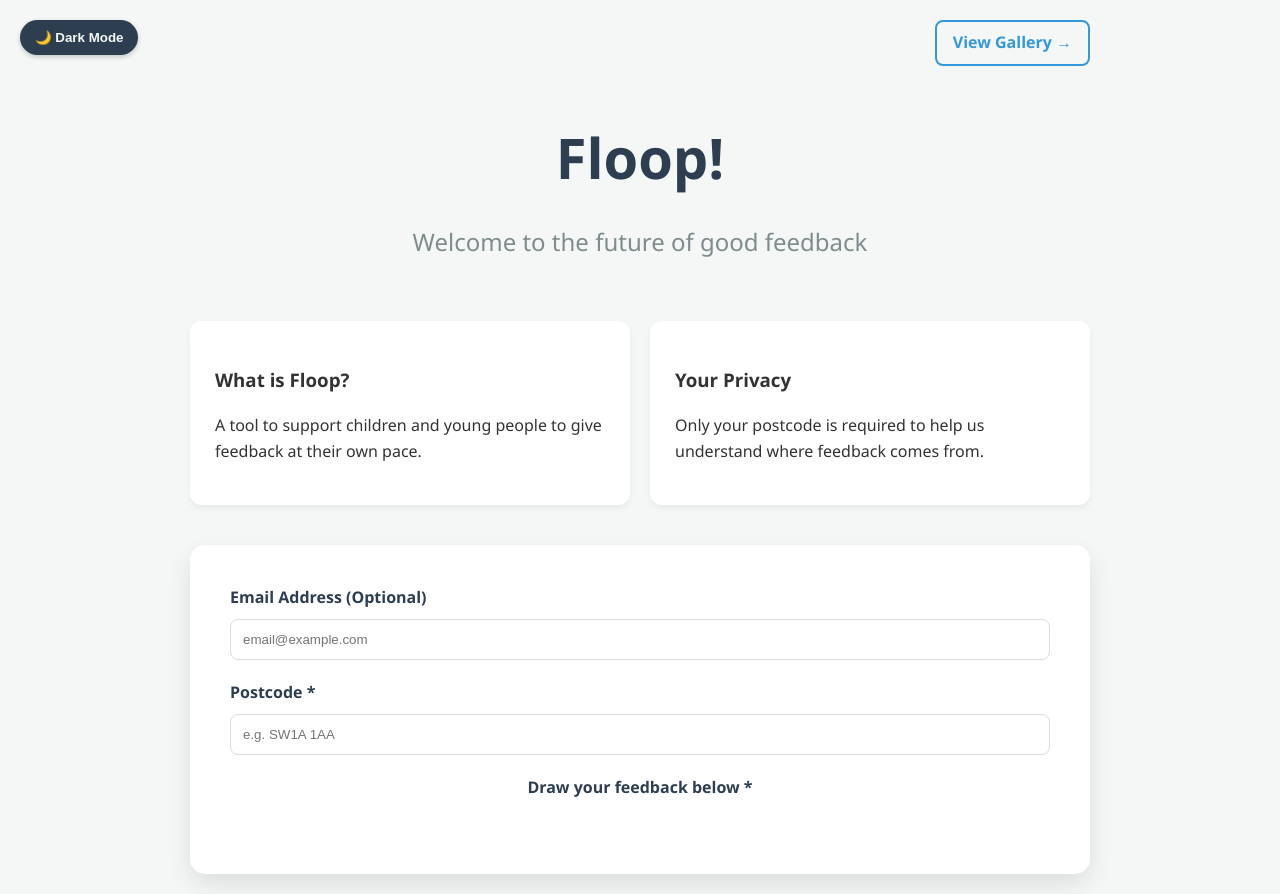
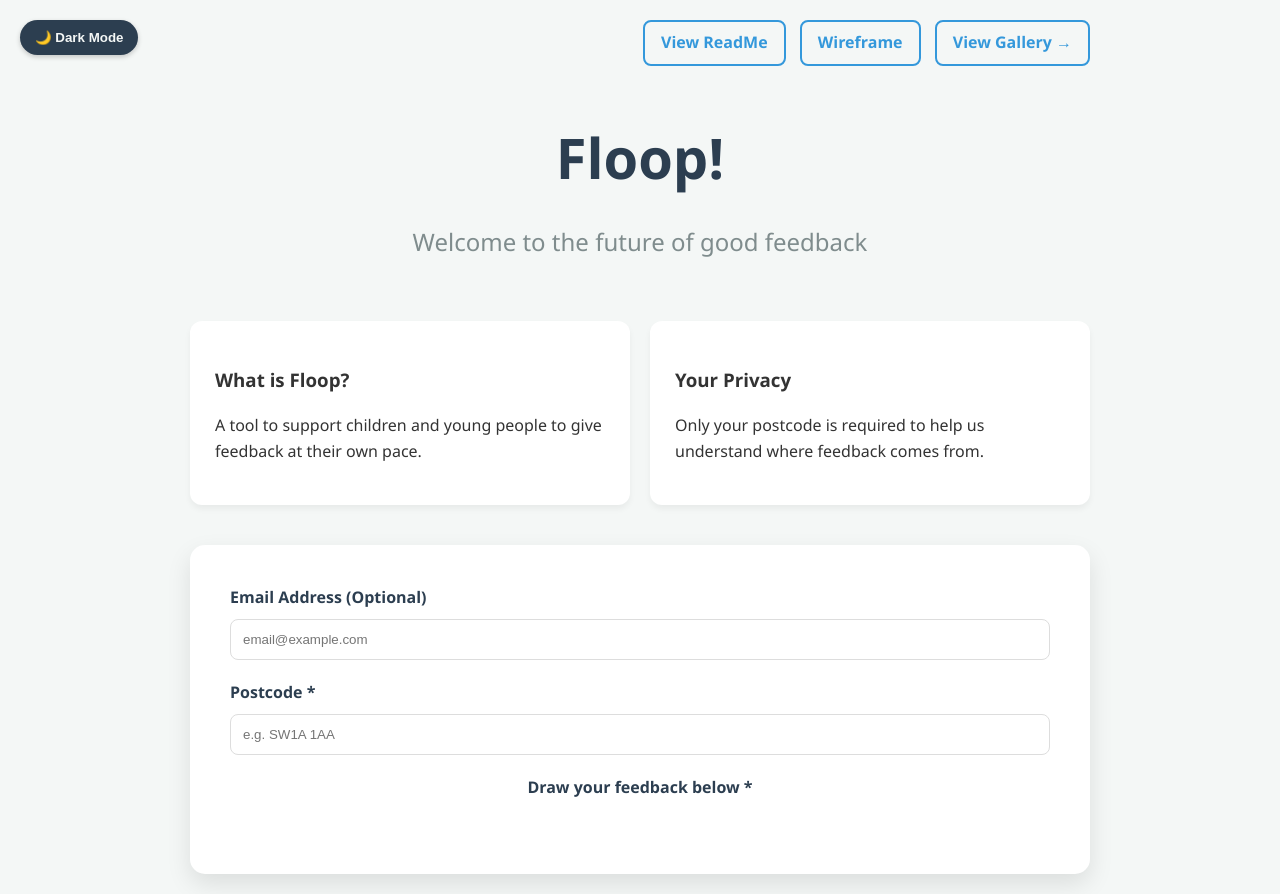
Before and after one commit to QualityLemons/floop-board-dev, a plain HTML site: page index.html in a window 1280 px wide. Drawn offline with nearby package versions, Linux system fonts and the light colour scheme.

Commit message:
updated Nav to include Wireframe and Readme

```diff
--- a/index.html
+++ b/index.html
@@ -120,6 +120,8 @@
     <button id="themeToggle" class="theme-toggle">🌙 Dark Mode</button>
 
     <nav>
+        <a href="readme.html" class="nav-link">View ReadMe</a>
+        <a href="wireframe.html" class="nav-link">Wireframe</a>
         <a href="gallery.html" class="nav-link">View Gallery →</a>
     </nav>
 
```
